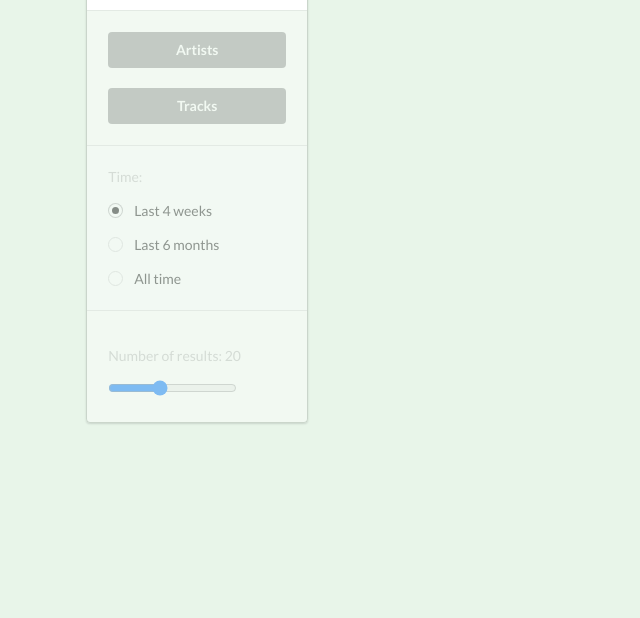
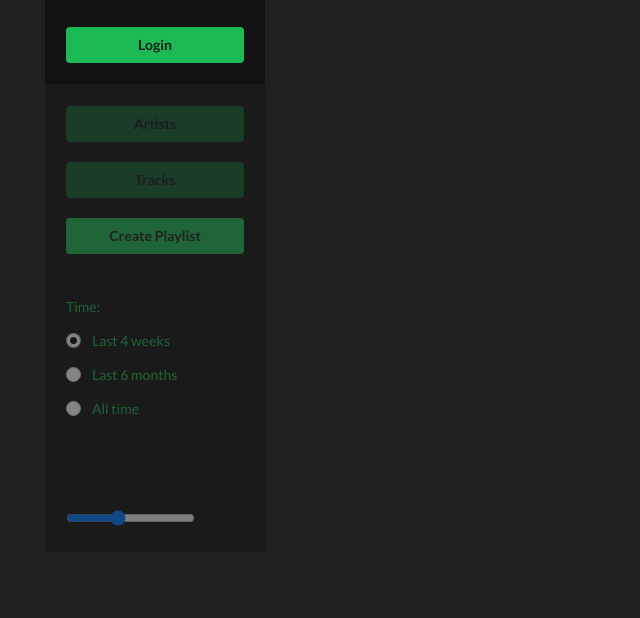
Before and after one commit to MitriciAngelko/PerfectPlaylist, a website built with Vite: page index.html in a window 1280 px wide. Shown: the part 182-800 px from the top of the page, without its empty margins (0-640 px from the left). Built offline with nearby package versions, Linux system fonts and the light colour scheme.

Commit message:
Almost done, just need to implement Create Playlist

```diff
--- a/index.html
+++ b/index.html
@@ -1,13 +1,13 @@
 <!DOCTYPE html>
 <html lang="en">
 <head>
-  <!-- Metadatas -->
+
   <title>Perfect Playlist</title>
   <meta name="viewport" content="width=device-width" initial-scale=1>
   <link rel="stylesheet" type="text/css" href="https://cdnjs.cloudflare.com/ajax/libs/semantic-ui/2.4.1/semantic.min.css">
-  <link rel="stylesheet" type="text/css" href="style.css">
+  <link rel="stylesheet" type="text/css" href="src/style.css">
   <meta name="viewport" content="width=device-width, initial-scale=1.0, maximum-scale=1.0">
-  <!-- JQuery -->
+
   <script
   src="https://code.jquery.com/jquery-3.6.0.min.js"
   integrity="sha256-/xUj+3OJU5yExlq6GSYGSHk7tPXikynS7ogEvDej/m4="
@@ -23,12 +23,14 @@
               <img src="src/logo.png" alt="logo" id="logo-img">
            </div>
            <div class="ui padded segment" id="login">
-              <button class="ui black fluid button" id="login-button" onclick="authorize()">Login</button>
+              <button class="ui fluid button" id="login-button" onclick="authorize()">Login</button>
            </div>
            <div class="ui padded segment" id="button-segment">
-              <button class="ui black fluid button" id="artist-button" onclick="getTopArtists()">Artists</button>
+              <button class="ui fluid button" id="artist-button" onclick="getTopArtists()">Artists</button>
               <br>
-              <button class="ui black fluid button" id="track-button" onclick="getTopTracks()">Tracks</button>
+              <button class="ui fluid button" id="track-button" onclick="getTopTracks()">Tracks</button>
+              <br>
+              <button class="ui fluid button" id="create-playlist-button" onclick="createPlaylist()">Create Playlist</button>
            </div>
            <div class="ui padded segment" id="timeForm">
               <div class="ui form">
--- a/src/script.js
+++ b/src/script.js
@@ -22,6 +22,7 @@ date = date.join('/');
   url += '&scope=' + encodeURIComponent(scopes);
   url += '&redirect_uri=' + encodeURIComponent(redirect_uri);
   window.location = url;
+
 }
 
 function getHashValue(key) {
@@ -149,8 +150,8 @@ function getTopTracks() {
             playlist_uris.push(item.uri);
             let trackName = item.name;
             let artistName = item.artists[0].name;
-            let url = item.external_urls.spotify;
-            let image = item.album.images[1].url;
+            let url = item.external_urls ? item.external_urls.spotify : '';
+            let image = item.album.images[1] ? item.album.images[1].url : '';
             resultsHtml += '<div class="column wide track item"><a href="' + url + '" target="_blank"><img src="' + image + '"></a><h4>' + (i + 1) + '. ' + trackName + ' <br>' + artistName + ' </h4></div>';
           });
         }
@@ -217,6 +218,83 @@ function disableControls() {
   $('#numForm').addClass("disabled");
 }
 
+// function createPlaylist() {
+//   if (access_token) {
+//     $.ajax({
+//       url: 'https://api.spotify.com/v1/users/' + user_id + '/playlists',
+//       method: 'POST',
+//       data: JSON.stringify({
+//         name: 'Top Tracks ' + time_range_display,
+//         public: false,
+//       }),
+//       headers: {
+//         'Authorization': 'Bearer ' + access_token,
+//         'Content-Type': 'application/json',
+//       },
+//       success: function(response) {
+//         addTracks(response.id);
+//       },
+//       error: function(jqXHR, textStatus, errorThrown) {
+//         ifError(jqXHR.status);
+//       },
+//     });
+//   }
+// }
+
+// function addTracks(playlist_id) {
+//   if (access_token) {
+//     $.ajax({
+//       url: 'https://api.spotify.com/v1/users/' + user_id + '/playlists/' + playlist_id + '/tracks',
+//       method: 'POST',
+//       data: JSON.stringify({
+//         uris: playlist_uris,
+//       }),
+//       headers: {
+//         'Authorization': 'Bearer ' + access_token,
+//         'Content-Type': 'application/json',
+//       },
+//       success: function(response) {
+//         $('#results').html('<p>Playlist created successfully.</p>');
+//       },
+//       error: function(jqXHR, textStatus, errorThrown) {
+//         ifError(jqXHR.status);
+//       },
+//     });
+//   }
+// }
+
+// Function to create a playlist
+// async function createPlaylist() {
+//   try {
+//       // Create the playlist
+//       const response = await fetch('https://api.spotify.com/v1/users/' + user_id + '/playlists', {
+//           method: 'POST',
+//           headers: {
+//               'Accept': 'application/json',
+//               'Content-Type': 'application/json',
+//               'Authorization': `Bearer ${token}`,
+//           },
+//           body: JSON.stringify({
+//               name: name,
+//               description: "Playlist generated using singlespotify by Kabir Virji",
+//               public: true
+//           }),
+//       });
+
+//       if (!response.ok) {
+//           throw new Error(`HTTP error! Status: ${response.status}`);
+//       }
+
+//       return await response.json();
+//   } catch (error) {
+//       console.error('Error creating playlist:', error.message);
+//       throw error;
+//   }
+// };
+// window.createPlaylist = createPlaylist;
+
+
+
 function initialize() {
   $('#timeForm input').on('change', function() {
     updateRange();
--- a/style.css
+++ b/src/style.css
@@ -1,5 +1,5 @@
 body {
-  background-color: #e8f5e9;
+  background-color: #212121;
 }
 
 .artist {
@@ -49,6 +49,36 @@ h4 {
   display: block;
 }
 
+.ui.padded.segment {
+  background-color:#121212;
+}
+
+.one.wide.column.centered.sidebar
+{
+  position: fixed;
+  top: 10%;
+  left: 30px;
+}
+.ui.fluid.button {
+  background-color:#1db954;
+  color:#212121;
+}
+
+.ui.form {
+  color:#1db954;
+}
+
+h2,h4 {
+  color:#1db954;
+}
+
+#timeEntry div.field div.ui.radio.checkbox label::before,
+#timeEntry div.field div.ui.checkbox label::before,
+#timeEntry div.field div.ui.radio.checkbox input[type="radio"] + label,
+#timeEntry div.field div.ui.checkbox input[type="checkbox"] + label {
+    color: #1db954 !important;
+}
+
 @media only screen and (max-width: 991px) and (min-width: 768px) {
   img {
     width: 100px;
```
Also changed, not shown: src/logo.png, 1 other file.
